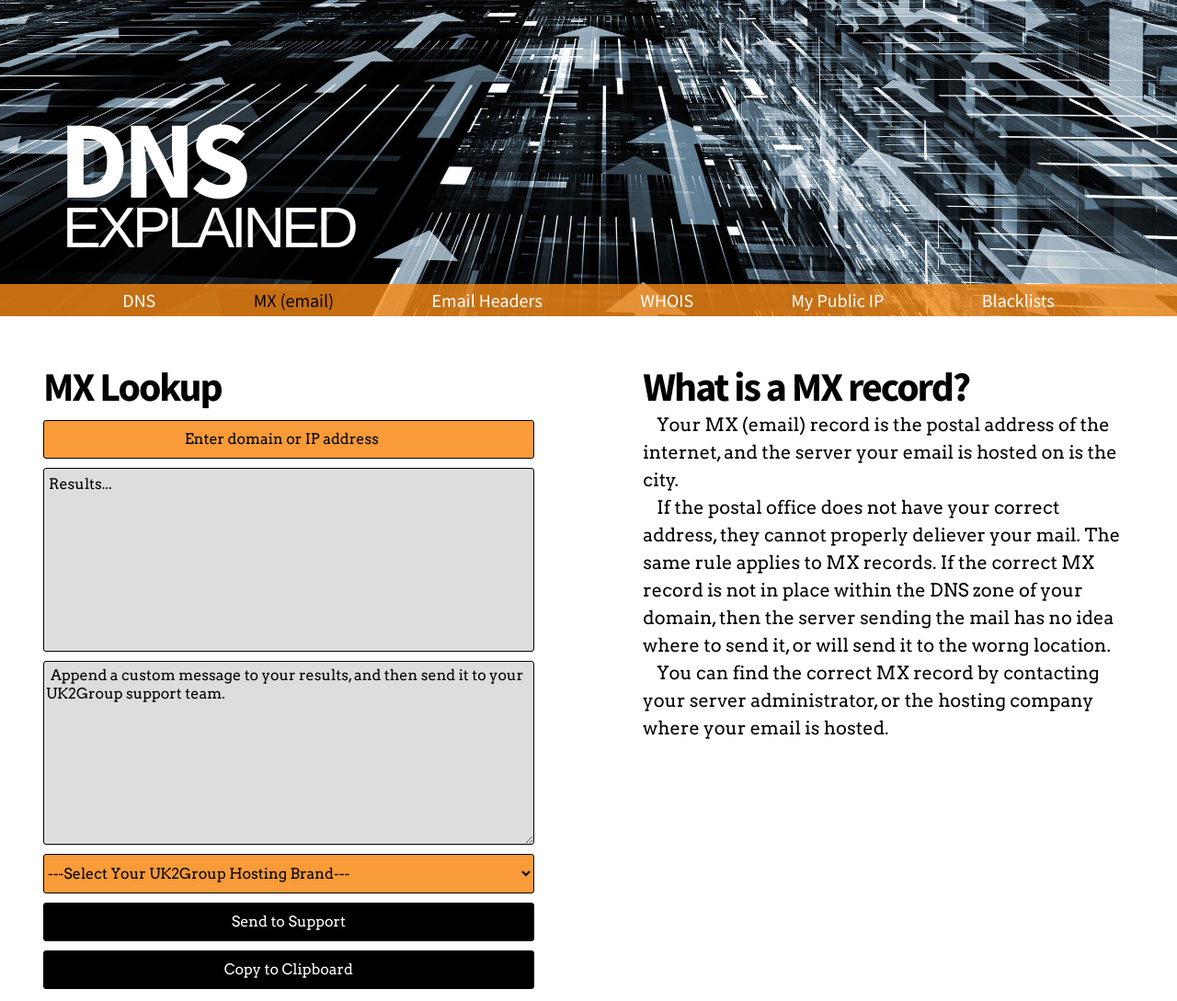
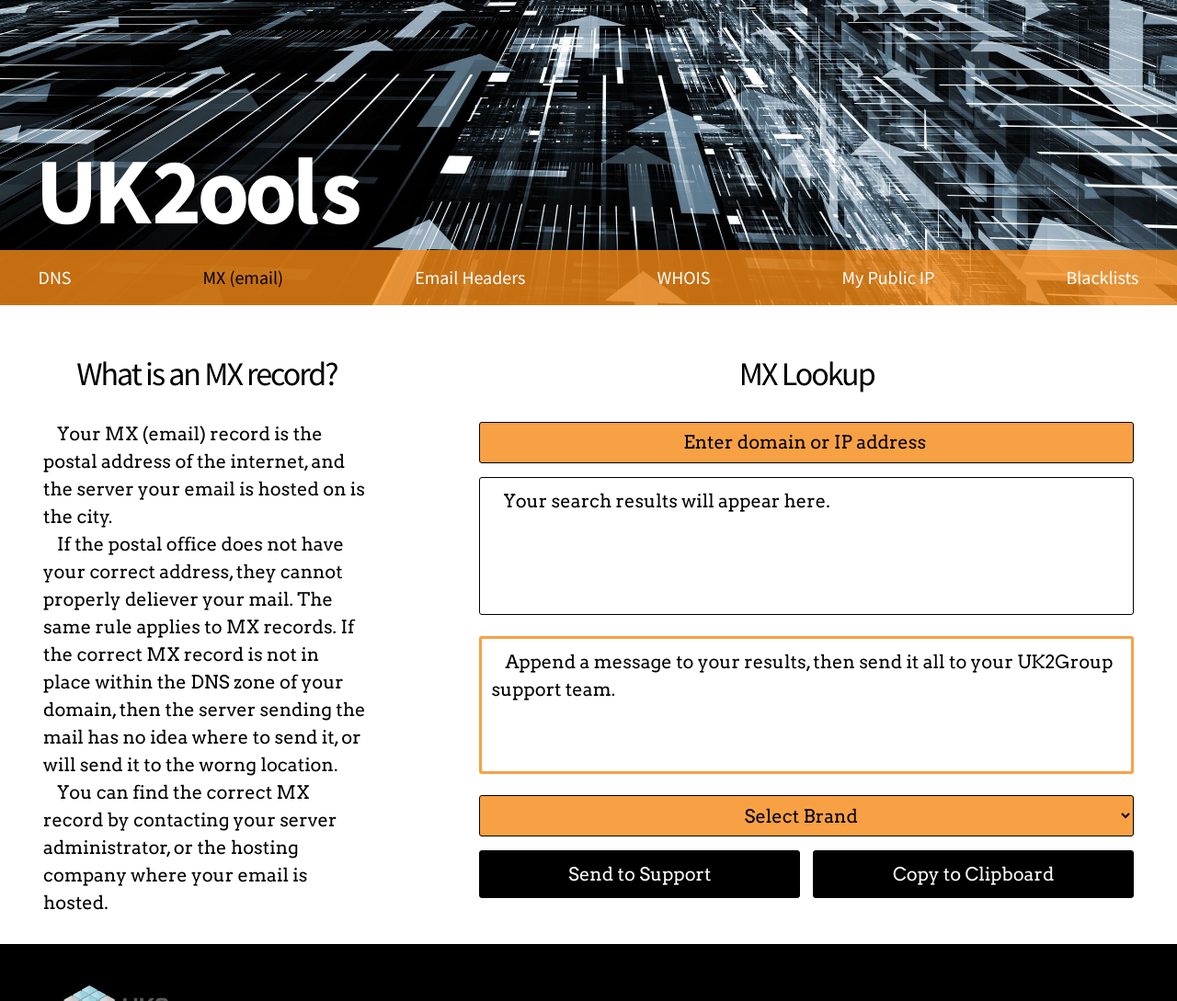
Before and after one commit to chadbaragrey/bunchatools, a plain HTML site: page index.html in a window 1280 px wide. Shown: the top 1089 px of the page at 92% size. Drawn offline with nearby package versions, Linux system fonts and the light colour scheme.

Commit message:
Refactored code
tomorrow, I will start working on other pages (that eventually only the
body will be used dynamically with one page) and making “query results”
styled into a table…

```diff
--- a/css/style.css
+++ b/css/style.css
@@ -1,3 +1,21 @@
+/*]
+Check letter-spacing with actual fonts
+
+change text to vw
+
+*/
+
+/* Colors Palette
+============================
+
+UK2Group orange: rgb(247, 138, 22) / Hex: #f78a16
+Black: rgb(0, 0, 0) / Hex: #000
+White: rgb(255, 255, 255) / Hex #fff
+
+*/
+
+
+
 /* Reset & Clearfix
 ============================*/
 
@@ -26,20 +44,41 @@
 footer, header, hgroup, menu, nav, section {
 	display: block;
 }
-body {
-	line-height: 1;
-}
+
 ol, ul {
 	list-style: none;
 }
+
 blockquote, q {
 	quotes: none;
 }
+
 blockquote:before, blockquote:after,
 q:before, q:after {
 	content: '';
 	content: none;
 }
+
+::-webkit-input-placeholder {
+    color: #000;
+}
+
+::-moz-input-placeholder {
+    color: #000;
+}
+
+::-ms-input-placeholder {
+    color: #000;
+}
+
+::-o-input-placeholder {
+    color: #000;
+}
+
+::input-placeholder {
+    color: #000;
+}
+
 table {
 	border-collapse: collapse;
 	border-spacing: 0;
@@ -65,14 +104,8 @@
 
 
 
-/* Colors & Backgrounds
+/* General
 ============================*/
-
-/* color palette
-    UK2Group orange: rgb(247, 138, 22) / Hex: #f78a16
-    Black: rgb(0, 0, 0) / Hex: #000
-    White: rgb(255, 255, 255) / Hex #fff
-*/
 
 body {
     color: #000;
@@ -84,48 +117,45 @@
     color: #fff;
 }
 
-header {
-    background: url('../_assets/banner.jpg') bottom center / cover no-repeat;
-}
 
 
 /* Typography
 ============================*/
 
+body {
+    font: normal 1.25em/150% 'Arvo', serif;
 
-
-body {
-    font: normal 1.25em/100% 'Arvo', serif;
 }
 
-h1, h2, nav {
-    font: bold 3.75em/75% 'Source Sans Pro', sans-serif;
+h1, h2, h3, h4, nav {
+    font-family: 'Source Sans Pro', sans-serif;
+    text-align: center;
 }
 
-h1:first-of-type {
-    letter-spacing: -7px;
+h1 {
+    font-weight: bold;
+    font-size: 3.75em;
+    font-size: 8vmax;
+    letter-spacing: -5px;
 }
 
-h1:last-of-type {
-    font:  2.75em/45% 'Anivers', sans-serif;
-    font-variant: small-caps;
-    letter-spacing: -4px;
-    text-indent: 4px;
+.kern {
+    letter-spacing: 1px;
 }
 
 h2 {
-    font-size: 2.75rem;
+    font-size: 2.25rem;
     letter-spacing: -2px;
 }
 
-nav {
+nav a {
     font-weight: normal;
-    font-size: 1em;
-    letter-spacing: 100%;
+    font-size: 1.25rem;
+    text-decoration: none;
 }
 
-p {
-    line-height: 1.5;
+p, textarea  {
+    text-indent: 15px;
 }
 
 
@@ -135,16 +165,22 @@
 
 a {
     color: inherit;
+    transition: 0.5s ease-in-out;
 }
 
 a:hover {
     color: rgb(247, 138, 22);
+    transform: scale(1.25);
+    transition: 0.5s;
 }
 
 a:visited {
     color: inherit;
 }
 
+a:active, input[type="button"]:active {
+    transform: scale(0.75);
+}
 /* this is for whatever query is active, color will change to help user know which one they are currently using */
 .active-query a {
     color: #000;
@@ -155,8 +191,12 @@
 /* Header & Nav
 ============================*/
 
-#title {
-    padding: 15% 0 0 5%;
+header {
+    background: url('../_assets/banner.jpg') bottom center / cover no-repeat;
+}
+
+h1 {
+    padding: 15% 0 0 0;
 }
 
 nav ul{
@@ -164,109 +204,89 @@
 }
 
 nav ul li{
-    display: block;
-    text-align: center;
-
     border-bottom: 1px solid #fff;
 }
 
-nav a, nav a:hover {
-    text-decoration: none;
+nav ul li a {
+    background: rgba(247, 138, 22, 0.80);
     display: block;
-    padding: 10px 0;
-    background: rgba(247, 138, 22, 0.80);
-
+    width: 100%;
     transition: .5s;
+    padding: 7px;
+    transition: 0.3s ease-in-out;
 }
 
 nav a:hover {
-    color: #000;
-}
-
-nav a:active {
+    background-color: rgba(0, 0, 0, 0.5);
     color: #fff;
-    background: rgba(255, 255, 255, 0.2);
+    text-decoration: none;
 }
 
 
 /* Wrapper
 ============================*/
 
-#wrapper {
+.wrapper {
     margin: 0 auto;
     padding: 30px 15px;
 }
 
-h2 {
-    padding: 50px 0 20px 0;
-}
-
-#lookup h2 {
+.wrapper h2 {
+    margin-bottom: 17px;
     padding: 30px 0 20px 0;
 }
 
-#lookup input, #lookup select {
+.description h2 {
+    margin-bottom: 25px;
+}
+
+input, textarea {
+    outline: none;
+    resize: none;
+}
+
+form input, form textarea, form select, button {
     width: 100%;
     border-radius: 3px;
-    background: rgba(247, 138, 22, 0.85);
+    font-family: inherit;
+    font-size: inherit;
+    margin: 0 0 15px 0;
+    padding: 10px;
     border: 1px solid black;
-    font-size: 1rem;
-    padding: 10px 0 10px 0;
-    margin: 0 0 10px 0;
-    font-family: inherit;
+    background: #fff;
+    text-align: center;
+    transition: 0.5s;
 }
 
-input[type="search"]:focus, #lookup textarea:focus {
-    box-shadow: inset #666 0 0 15px;
+input[type="search"], .lookup select {
+    background: rgba(247, 138, 22, 0.80);
+    height: 45px;
 }
 
-#lookup input[type="button"] {
+textarea {
+    min-height: 150px;
+}
+
+textarea[name="message"]:focus, input[type="search"]:focus {
+    box-shadow: inset #000 0 0 10px;
+}
+
+textarea[name="message"] {
+    border: 3px solid rgba(247, 138, 22, 0.80);
+}
+
+textarea[name="message"], textarea[name="results"] {
+    text-align: left;
+}
+
+input[type="button"] {
     color: #fff;
     background: #000;
 }
 
-#lookup input[type="button"]:hover {
-    transition: .5s;
-    background: #fff;
+input[type="button"]:hover {
     color: #000;
-}
-
-#lookup input[type="button"]:active {
     background: rgba(247, 138, 22, 0.80);
-}
-
-input[type="search"]::-webkit-input-placeholder {
-    text-align: center;
-}
-
-input[type="search"] input-placeholder {
-    text-align: center;
-}
-
-::-webkit-input-placeholder {
-    color: #000;
-}
-
-input-placeholder {
-    color: #000;
-}
-
-#lookup-results, #lookup textarea {
-    display: block;
-    width: 100%;
-    margin: 0, auto;
-    height: 200px;
-    background-color: #ddd;
-    border: 1px solid black;
-    border-radius: 3px;
-    margin: 0 0 10px 0;
-    text-indent: 5px;
-    padding-top: 5px;
-    font-size: 1rem;
-}
-
-#record-description p {
-    text-indent: 15px;
 }
 
 
@@ -274,7 +294,7 @@
 ============================*/
 
 footer {
-    padding: 50px 25px;
+    padding: 35px 25px;
     text-align: center;
     font-size: 0.75em;
 }
@@ -283,15 +303,15 @@
     padding: 10px;
 }
 
+footer ul li:first-child img{
+    margin: 10px;
+    width: 150px;
+
+}
 
 footer ul li:nth-child(n+2) img {
     width: 45px;
     margin-top: 10px;
-}
-
-#logo img {
-    width: 150px;
-    margin: 10px;
 }
 
 
@@ -300,6 +320,10 @@
 ============================*/
 
 @media screen and (min-width: 600px) {
+    h1 {
+        text-align: left;
+        padding-left: 3%;
+    }
 
     nav {
         background: rgba(247, 138, 22, 0.80);
@@ -307,7 +331,6 @@
     }
 
     nav ul {
-        padding: 0;
         text-align: center;
     }
 
@@ -320,71 +343,93 @@
     nav ul li a, nav ul li a:hover {
         background: none;
         border: none;
+        padding: 15px 0;
     }
 
     nav ul li a:active, nav ul li a:active {
         text-shadow: #000 0 0 15px;
     }
 
-    #wrapper {
+    /* flexbox Nav*/
+
+    nav ul{
+        display: flex;
+        justify-content: space-between;
+    }
+
+    nav ul li {
+        align-items: stretch;
+    }
+
+    .wrapper {
         padding-top: 0;
-        width: 80%;
+        width: 90%;
+    }
+
+
+    input[type="button"] {
+        width: 49%;
+        float:left;
+    }
+
+    input[type="button"]:last-of-type {
+        float:right;
     }
 }
 
 @media screen and (min-width: 800px) {
 
-    #wrapper {
+    .wrapper {
         width: 65%;
     }
 
-    nav ul li{
-        padding: 0 3%;
+    nav ul li {
+        padding: 0 2%;
     }
+
 }
 
 @media screen and (min-width: 960px) {
 
-    #title {
-        padding: 10% 0 0 5%;
-        position: relative;
+    nav ul li{
+        padding: 0 3.25%;
     }
 
-    h1 {
-        font-size: 6em;
-    }
-
-    h1:last-of-type {
-        font-size: 4.5em;
-    }
-
-    nav ul li{
-        padding: 0 4%;
-    }
-
-    #wrapper {
+    .wrapper {
         width: 95%
     }
 
-    #lookup {
+    .description {
         float: left;
-        width: 45%;
+        width: 40%;
     }
 
-    #record-description {
+    .lookup {
         float: right;
-        width: 45%;
+        width: 55%;
     }
 
-    #record-description h2 {
+    .description h2 {
         padding: 30px 0 10px 0;
     }
-
-
 
 }
 
 @media screen and (min-width: 1200px) {
+
+    .description {
+        float: left;
+        width: 30%;
+    }
+
+    .lookup {
+        float: right;
+        width: 60%;
+    }
+
+    .description h2 {
+        padding: 30px 0 10px 0;
+    }
 
     footer ul {
         width: 100%;
@@ -392,7 +437,7 @@
 
     footer ul li {
         display: inline-block;
-        text-decoration: none;
+        list-style-type: none;
     }
 
     footer ul li:first-child {
@@ -410,8 +455,12 @@
 }
 
 @media screen and (min-width: 1500px) {
-    #wrapper {
-        max-width: 1400px;
+    body {
+        font-size: 1vw;
+    }
+
+    .wrapper {
+        width: 80%;
     }
 
     h1 {
@@ -425,4 +474,12 @@
     nav ul li{
         padding: 0 5%;
     }
+
+    nav ul li a {
+        font-size: 1.5em;
+    }
+
+    h2 {
+        font-size: 2.25em;
+    }
 }
--- a/index.html
+++ b/index.html
@@ -4,17 +4,15 @@
     <meta charset="UTF-8">
     <meta name="viewport" content="width=device-width, initial-scale=1">
     <link href='http://fonts.googleapis.com/css?family=Source+Sans+Pro:400,700|Arvo:400,700,400italic' rel='stylesheet' type='text/css'>
-    <link href="css/bootstrap.min.css" rel="stylesheet">
+    <link rel="stylesheet" href="//netdna.bootstrapcdn.com/bootstrap/3.1.1/css/bootstrap.min.css">
+    <script src="js/prefixfree.min.js"></script>
     <link rel="stylesheet" href="css/style.css">
     <title>DNS Explained</title>
 </head>
 <body>
 
     <header>
-        <div id="title">
-            <h1>DNS</h1>
-            <h1>explained</h1>
-        </div>
+        <h1>U<span class="kern">K</span>2oo<span class="kern">ls</span></h1>
         <nav>
             <ul>
                 <li><a href="#">DNS</a></li>
@@ -27,19 +25,24 @@
         </nav>
     </header>
 
-    <section id="wrapper" class="cf">
-        <section id="lookup">
+    <section class="wrapper cf">
+
+        <article class="description">
+            <h2>What is an MX record?</h2>
+                <p>Your MX (email) record is the postal address of the internet, and the server your email is hosted on is the city.</p>
+                <p>If the postal office does not have your correct address, they cannot properly deliever your mail. The same rule applies to MX records. If the correct MX record is not in place within the DNS zone of your domain, then the server sending the mail has no idea where to send it, or will send it to the worng location.</p>
+                <p>You can find the correct MX record by contacting your server administrator, or the hosting company where your email is hosted.</p>
+        </article>
+
+         <article class="lookup">
             <h2><span id="lookup-heading">MX</span> Lookup</h2> <!--#lookup-heading will change dynamically with the corresponding query-->
-            <form action="" id="lookup-form"><input type="search" name="lookup-query" placeholder="Enter domain or IP address">
-                    <p id="lookup-results">
-                        Results...
-                    </p>
-                    <textarea placeholder="Append a custom message to your results, and then send it to your UK2Group support team."></textarea>
-            </form>
-            <form action="" id="send-results-form">
+            <form action="#" id="lookup-form">
+                <input type="search" name="lookup-query" placeholder="Enter domain or IP address"> <!--when user hits enter, it puts the results into the first textarea-->
+                <textarea name="results" id="results" readonly>Your search results will appear here.</textarea>
+                <textarea name="message" id="message" placeholder="Append a message to your results, then send it all to your UK2Group support team."></textarea>
                 <select name="brands" id="brands" required>
 
-                    <option value="select-brand">---Select Your UK2Group Hosting Brand---</option>
+                <option value="select-brand">Select Brand</option>
                 <option value="UK2.NET">UK2.NET</option>
                 <option value="Midphase">Midphase</option>
                 <option value="100TB">100TB</option>
@@ -53,30 +56,22 @@
                 <option value="Supreme Support">Supreme Support</option>
                 <option value="Dotable">Dotable</option>
             </select>
-                <input type="button" value="Send to Support"><input type="button" value="Copy to Clipboard">
+                <input type="button" value="Send to Support">
+                <input type="button" value="Copy to Clipboard">
             </form>
-        </section>
-        <section id="record-description">
-            <h2>What is a MX record?</h2>
-                <p>Your MX (email) record is the postal address of the internet, and the server your email is hosted on is the city.</p>
-                <p>If the postal office does not have your correct address, they cannot properly deliever your mail. The same rule applies to MX records. If the correct MX record is not in place within the DNS zone of your domain, then the server sending the mail has no idea where to send it, or will send it to the worng location.</p>
-                <p>You can find the correct MX record by contacting your server administrator, or the hosting company where your email is hosted.</p>
-        </section>
+        </article>
     </section>
 
-    <footer class="cf">
+    <footer>
 <!--        <img src="#" alt="powered by UK2Group">-->
         <ul>
-            <li id="logo"><img src="_assets/logo.png" alt="UK2 Group logo"></li>
+            <li><a href="http://uk2group.com"><img src="_assets/logo.png" alt="UK2 Group logo"></a></li>
             <li><a href="http://uk2group.com">Check us out for your domain registration or web hosting solution!</a><br>&copy;1988-2014</li>
             <li><a href="https://twitter.com/UK2Group"><img src="_assets/twitter75.png" alt="UK2Group on Twitter"></a> <a href="https://www.linkedin.com/company/uk2-group"><img src="_assets/linkedin75.png" alt="UK2Group on Linked in"></a></li>
         </ul>
     </footer>
 
-
-    <!-- jQuery (necessary for Bootstrap's JavaScript plugins) -->
+    <script src="//netdna.bootstrapcdn.com/bootstrap/3.1.1/js/bootstrap.min.js"></script>
     <script src="https://ajax.googleapis.com/ajax/libs/jquery/1.11.0/jquery.min.js"></script>
-    <!-- Include all compiled plugins (below), or include individual files as needed -->
-    <script src="js/bootstrap.min.js"></script>
 </body>
 </html>
```
Also changed, not shown: js/prefixfree.min.js (added). Lines whose indentation alone changed are shown as unchanged.
